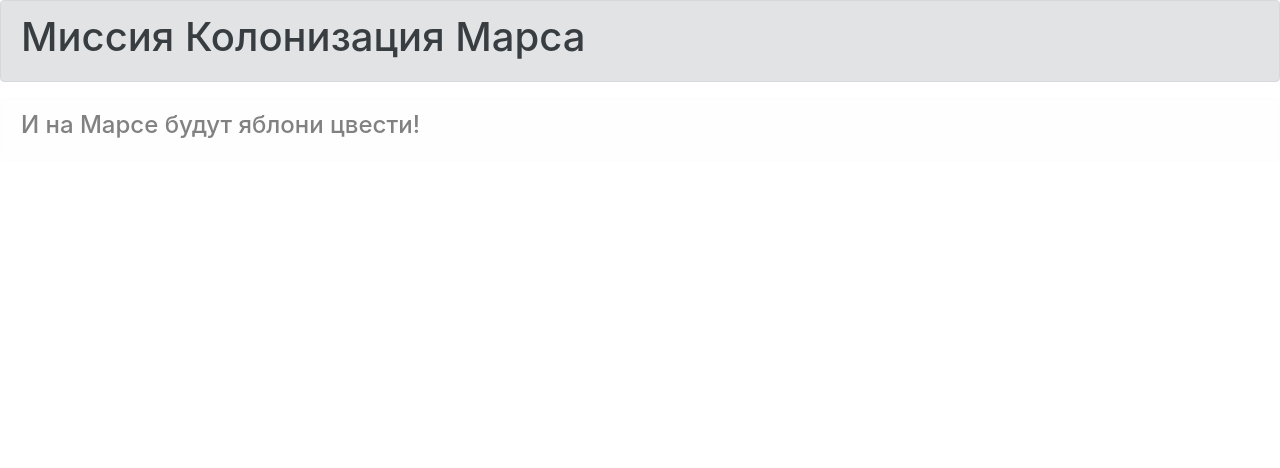
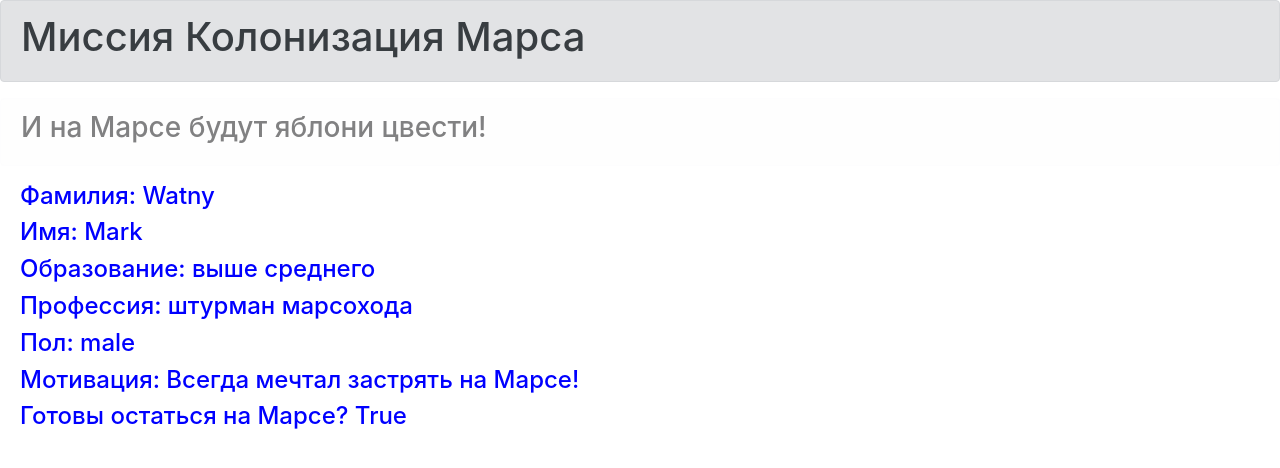
Before and after one commit to plov-cyber/web_flask-wtf_2, a Flask app: page /answer in a window 1280 px wide. Shown: the top 468 px of the page. Run offline with Flask 2, Linux system fonts and the light colour scheme; some libraries are stand-ins or nearby versions.

Commit message:
Автоматический ответ

```diff
--- a/server.py
+++ b/server.py
@@ -31,5 +31,20 @@ def list_prof(list):
     return render_template('prof_list.html', **d)
 
 
+@app.route('/answer')
+@app.route('/auto_answer')
+def answer():
+    d = dict()
+    d['title'] = 'Анкета'
+    d['surname'] = 'Watny'
+    d['name'] = 'Mark'
+    d['education'] = 'выше среднего'
+    d['profession'] = 'штурман марсохода'
+    d['sex'] = 'male'
+    d['motivation'] = 'Всегда мечтал застрять на Марсе!'
+    d['ready'] = 'True'
+    return render_template('auto_answer.html', **d)
+
+
 if __name__ == '__main__':
     app.run(port=8080, host='127.0.0.1')
--- /dev/null
+++ b/static/css/style.css
@@ -0,0 +1,3 @@
+h4 {
+    color: blue;
+}
--- /dev/null
+++ b/templates/auto_answer.html
@@ -0,0 +1,17 @@
+{% extends "base.html" %}
+
+{% block style %}
+<link rel="stylesheet" href="../static/css/style.css">
+{% endblock %}
+
+{% block content %}
+<div style="padding-left: 20px;">
+    <h4 class="text">Фамилия: {{surname}}</h4>
+    <h4>Имя: {{name}}</h4>
+    <h4>Образование: {{education}}</h4>
+    <h4>Профессия: {{profession}}</h4>
+    <h4>Пол: {{sex}}</h4>
+    <h4>Мотивация: {{motivation}}</h4>
+    <h4>Готовы остаться на Марсе? {{ready}}</h4>
+</div>
+{% endblock %}
--- a/templates/base.html
+++ b/templates/base.html
@@ -4,11 +4,12 @@
     <meta charset="UTF-8">
     <link rel="stylesheet" href="https://stackpath.bootstrapcdn.com/bootstrap/4.4.1/css/bootstrap.min.css"
           integrity="sha384-Vkoo8x4CGsO3+Hhxv8T/Q5PaXtkKtu6ug5TOeNV6gBiFeWPGFN9MuhOf23Q9Ifjh" crossorigin="anonymous">
+    {% block style %}{% endblock %}
     <title>{{title}}</title>
 </head>
 <body>
     <div class="alert alert-secondary" role="alert"><h1>Миссия Колонизация Марса</h1></div>
-    <div class="alert alert-light"><h4>И на Марсе будут яблони цвести!</h4></div>
+    <div class="alert alert-light"><h3>И на Марсе будут яблони цвести!</h3></div>
     {% block content %}{% endblock %}
 </body>
 </html>
```
